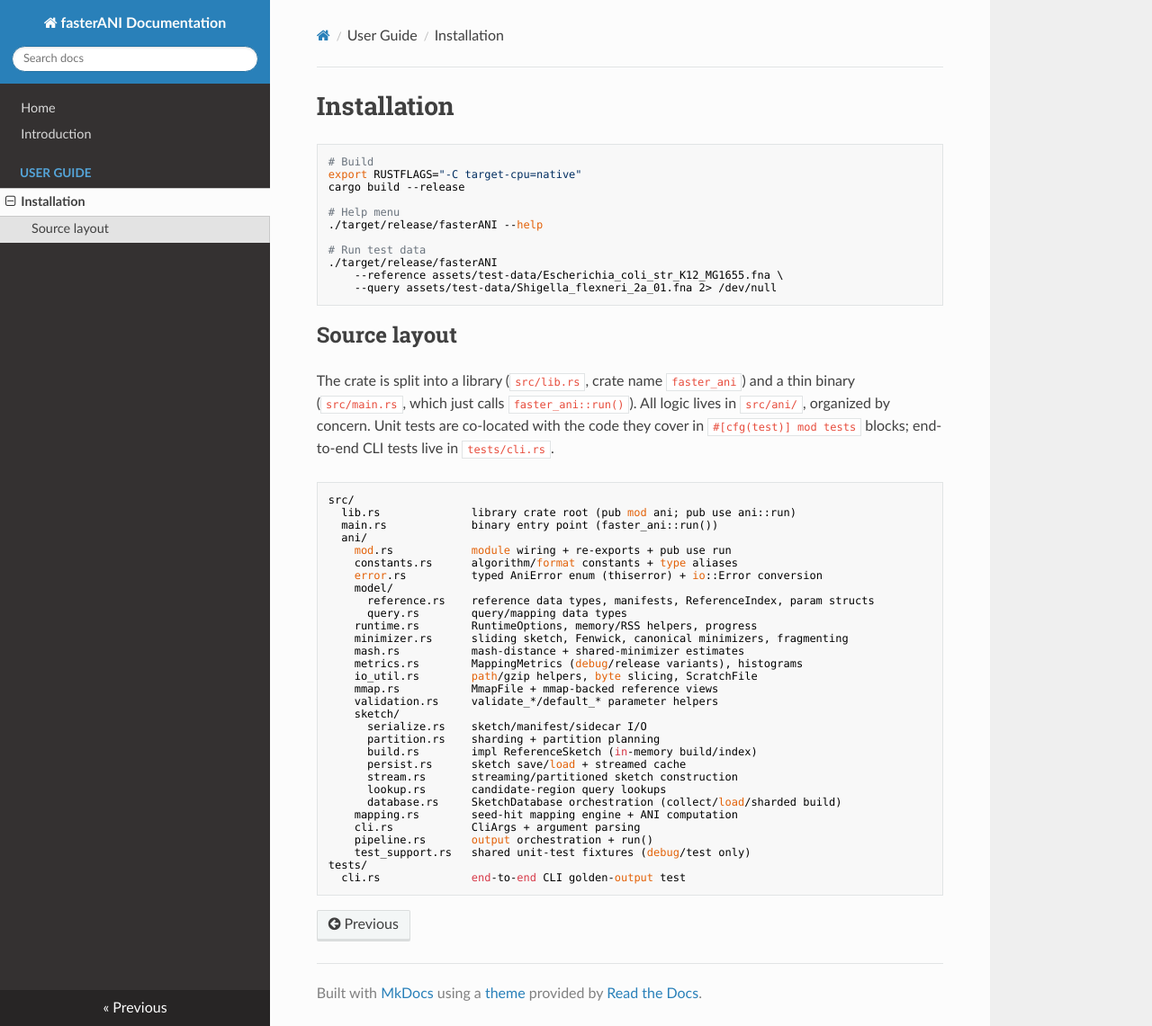
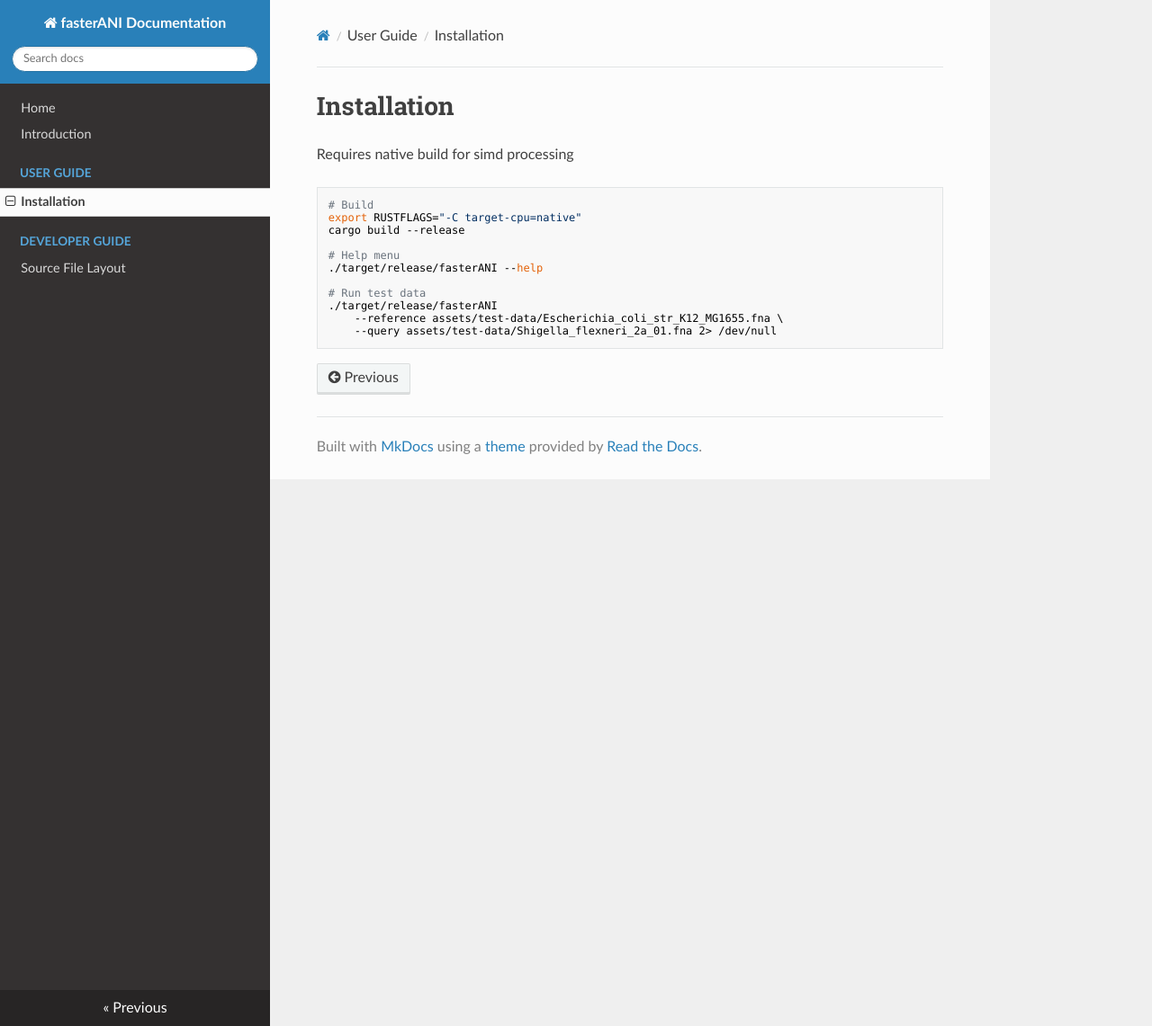
Before and after one commit to Ethan-Hetrick/fasterANI, an MkDocs documentation site: the page built from docs/installation.md, in a window 1280 px wide and 1141 px high. Shown: the whole window at 90% size. Built offline with MkDocs 1.6.1, drawn with Linux system fonts in a browser that asks for light colours; nearby versions of some CDN libraries.

Commit message:
docs: removed redundancy

````diff
--- a/docs/installation.md
+++ b/docs/installation.md
@@ -1,6 +1,6 @@
 # Installation
 
-
+Requires native build for simd processing
 
 ```bash
 # Build
@@ -15,45 +15,3 @@ cargo build --release
     --reference assets/test-data/Escherichia_coli_str_K12_MG1655.fna \
     --query assets/test-data/Shigella_flexneri_2a_01.fna 2> /dev/null
 ```
-
-## Source layout
-
-The crate is split into a library (`src/lib.rs`, crate name `faster_ani`) and a
-thin binary (`src/main.rs`, which just calls `faster_ani::run()`). All logic
-lives in `src/ani/`, organized by concern. Unit tests are co-located with the
-code they cover in `#[cfg(test)] mod tests` blocks; end-to-end CLI tests live in
-`tests/cli.rs`.
-
-```
-src/
-  lib.rs              library crate root (pub mod ani; pub use ani::run)
-  main.rs             binary entry point (faster_ani::run())
-  ani/
-    mod.rs            module wiring + re-exports + pub use run
-    constants.rs      algorithm/format constants + type aliases
-    error.rs          typed AniError enum (thiserror) + io::Error conversion
-    model/
-      reference.rs    reference data types, manifests, ReferenceIndex, param structs
-      query.rs        query/mapping data types
-    runtime.rs        RuntimeOptions, memory/RSS helpers, progress
-    minimizer.rs      sliding sketch, Fenwick, canonical minimizers, fragmenting
-    mash.rs           mash-distance + shared-minimizer estimates
-    metrics.rs        MappingMetrics (debug/release variants), histograms
-    io_util.rs        path/gzip helpers, byte slicing, ScratchFile
-    mmap.rs           MmapFile + mmap-backed reference views
-    validation.rs     validate_*/default_* parameter helpers
-    sketch/
-      serialize.rs    sketch/manifest/sidecar I/O
-      partition.rs    sharding + partition planning
-      build.rs        impl ReferenceSketch (in-memory build/index)
-      persist.rs      sketch save/load + streamed cache
-      stream.rs       streaming/partitioned sketch construction
-      lookup.rs       candidate-region query lookups
-      database.rs     SketchDatabase orchestration (collect/load/sharded build)
-    mapping.rs        seed-hit mapping engine + ANI computation
-    cli.rs            CliArgs + argument parsing
-    pipeline.rs       output orchestration + run()
-    test_support.rs   shared unit-test fixtures (debug/test only)
-tests/
-  cli.rs              end-to-end CLI golden-output test
-```
--- a/mkdocs.yml
+++ b/mkdocs.yml
@@ -12,3 +12,5 @@ nav:
   - Introduction: introduction.md
   - User Guide:
     - Installation: installation.md
+  - Developer Guide:
+    - Source File Layout: source_layout.md
````
